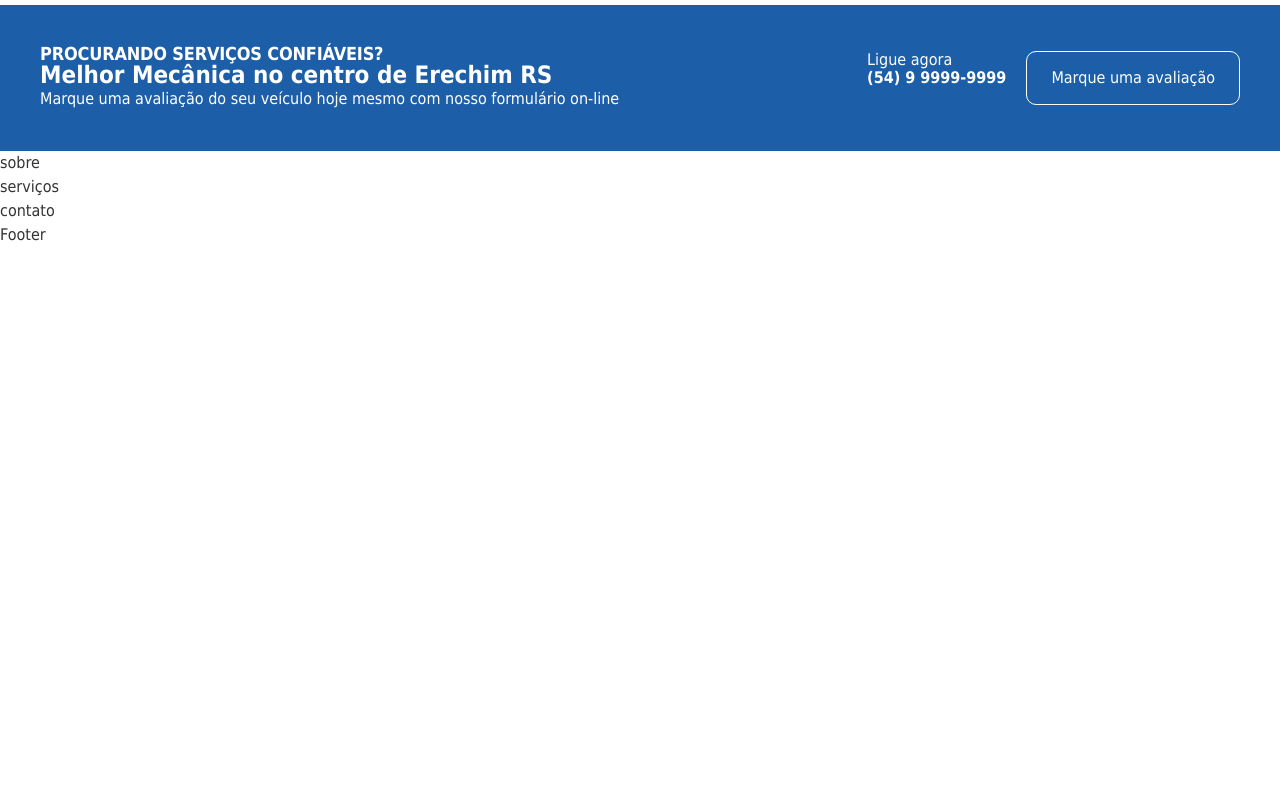
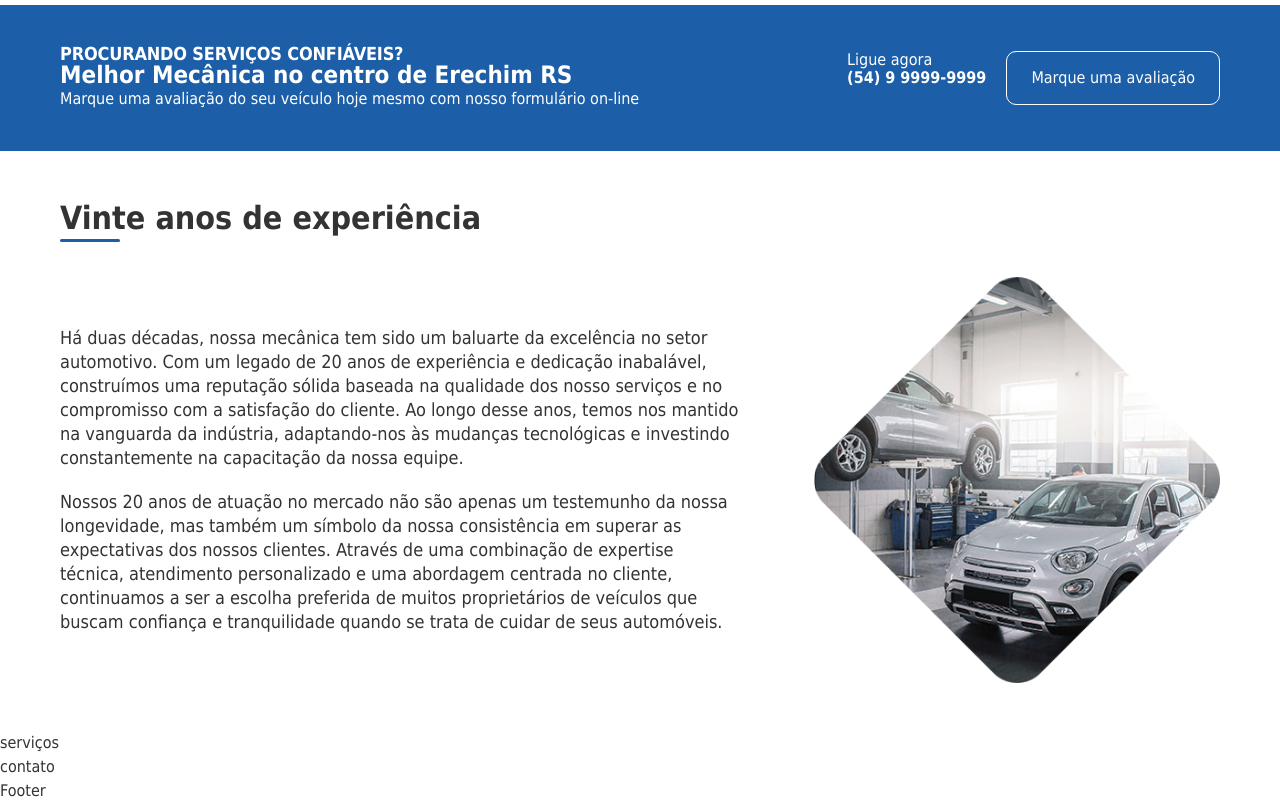
Before and after one commit to PedroLDallIgna/porto-auto-services, a plain HTML site: page index.html in a window 1280 px wide. Shown: the part 69-872 px from the top of the page. Before the commit the page ends 800 px from the top, so only its background shows below. Drawn offline with nearby package versions, Linux system fonts and the light colour scheme.

Commit message:
feat: adds about section

```diff
--- a/index.html
+++ b/index.html
@@ -56,8 +56,17 @@
         </div>
       </div>
     </section>
-    <section>
-      sobre
+    <section id="sobre" class="section about-section container-fluid">
+      <div class="container about-section-container">
+        <h2 class="section-title underline-start">Vinte anos de experiência</h2>
+        <div class="about-section-content">
+          <div class="about-text">
+            <p>Há duas décadas, nossa mecânica tem sido um baluarte da excelência no setor automotivo. Com um legado de 20 anos de experiência e dedicação inabalável, construímos uma reputação sólida baseada na qualidade dos nosso serviços e no compromisso com a satisfação do cliente. Ao longo desse anos, temos nos mantido na vanguarda da indústria, adaptando-nos às mudanças tecnológicas e investindo constantemente na capacitação da nossa equipe.</p>
+            <p>Nossos 20 anos de atuação no mercado não são apenas um testemunho da nossa longevidade, mas também um símbolo da nossa consistência em superar as expectativas dos nossos clientes. Através de uma combinação de expertise técnica, atendimento personalizado e uma abordagem centrada no cliente, continuamos a ser a escolha preferida de muitos proprietários de veículos que buscam confiança e tranquilidade quando se trata de cuidar de seus automóveis.</p>
+          </div>
+          <img class="about-image" src="assets/sobre.png" alt="">
+        </div>
+      </div>
     </section>
     <section>
       serviços
--- a/styles/styles.css
+++ b/styles/styles.css
@@ -16,6 +16,7 @@
 
 .banner {
   background-color: #1c5fa8;
+  padding: 40px 0;
   color: #fff;
 }
 
@@ -24,7 +25,6 @@
   flex-direction: row;
   justify-content: space-between;
   align-items: center;
-  padding: 40px 0;
   gap: 24px;
 
   @media (max-width: 992px) {
@@ -83,3 +83,75 @@
     color: #fff;
   }
 }
+
+.section {
+  padding: 48px 0;
+
+  .section-title {
+    margin: 0;
+    font-size: 32px;
+    font-weight: 800;
+    position: relative;
+    margin-bottom: 8px;
+
+    &.underline-start::before {
+      content: '';
+      display: block;
+      position: absolute;
+      bottom: -5px;
+      left: 0;
+      width: 60px;
+      height: 3px;
+      background-color: #1c5fa8;
+      border-radius: 2px;
+    }
+  }
+}
+
+.about-section {
+
+  .about-section-container {
+    display: flex;
+    flex-direction: column;
+    row-gap: 32px;
+
+    .about-section-content {
+      display: flex;
+      flex-direction: row;
+      align-items: center;
+      justify-content: space-between;
+      gap: 40px;
+
+      .about-text {
+        max-width: 680px;
+        font-size: 18px;
+        line-height: 24px;
+
+        display: flex;
+        flex-direction: column;
+        row-gap: 20px;
+
+        @media (max-width: 992px) {
+          max-width: 100%;
+        }
+      }
+
+      .about-text p {
+        margin: 0;
+      }
+
+      .about-image {
+        max-width: 35%;
+
+        @media (max-width: 992px) {
+          min-width: 300px;
+          align-self: flex-end;
+        }
+      }
+
+      @media (max-width: 992px) {
+        flex-direction: column;
+      }
+    }
+  }
+}
```
